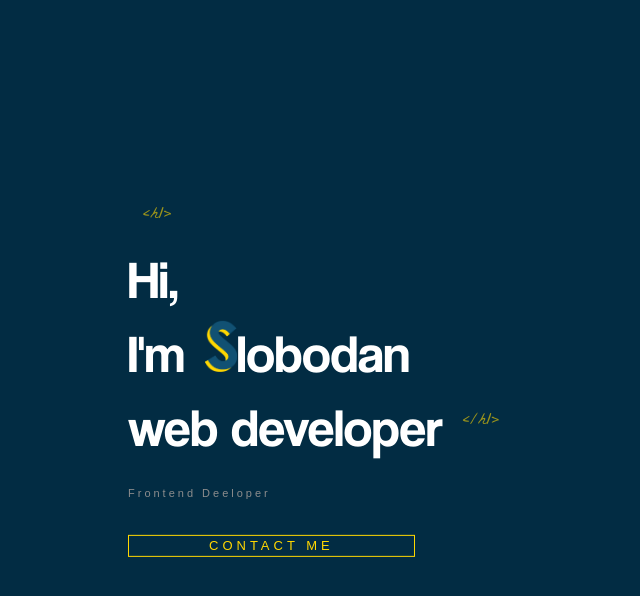
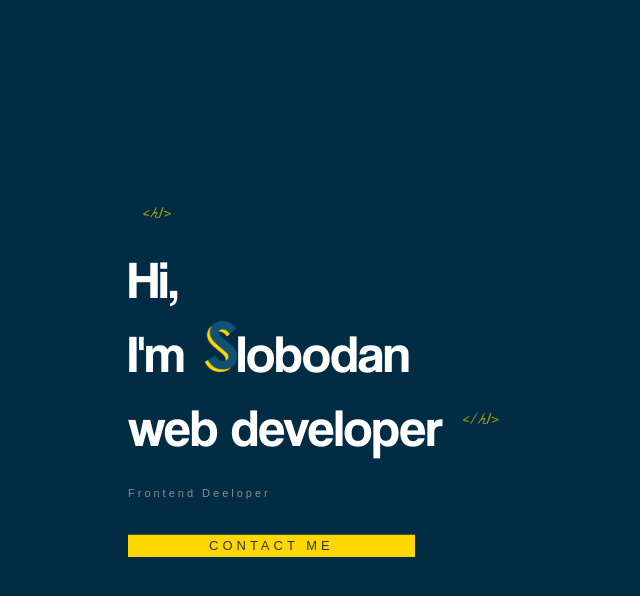
Before and after one commit to KeiranBrown1301/keiran-portfolio-react, a React (Create React App) app: page / in a window 1280 px wide. In both pictures the pointer is over the link "CONTACT ME". Shown: the top 596 px of the page, without its empty margins (0-640 px from the left). Built offline with nearby package versions, Linux system fonts and the light colour scheme.

Commit message:
Added hover effect for contact buttons

```diff
--- a/src/components/Home/home.scss
+++ b/src/components/Home/home.scss
@@ -73,5 +73,10 @@
     float: left;
     animation: fadeIn 1s 1.8s backwards;
     white-space: nowrap;
+
+    &:hover {
+      background-color: #ffd700;
+      color: #333;
+    }
   }
 }
```
